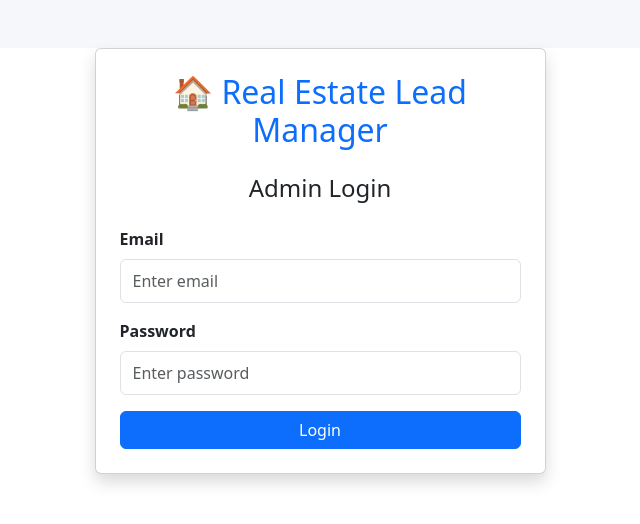
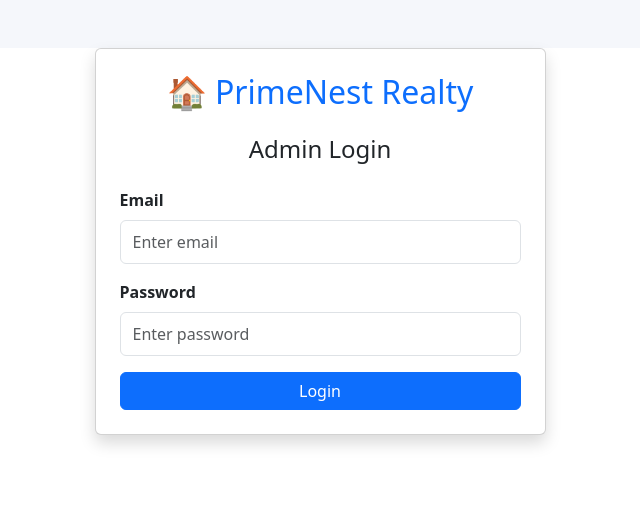
Before and after one commit to urvi2501/realestate-lead-manager, a React app: page / in a window 1280 px wide. Shown: the top 524 px of the page, without its empty margins (320-960 px from the left). Built offline with nearby package versions, Linux system fonts and the light colour scheme; the HTML template or start-up script is replaced by a standard one.

Commit message:
Apply PrimeNest Realty branding

```diff
--- a/src/App.jsx
+++ b/src/App.jsx
@@ -549,7 +549,7 @@ const handleViewEmail = () => {
       onClick={goToDashboard}
       style={{ fontSize: "1.25rem" }}
     >
-      🏠 Real Estate Lead Manager
+      🏠  PrimeNest Realty
     </button>
 
     {/* Right Side */}
--- a/src/Reports.jsx
+++ b/src/Reports.jsx
@@ -150,7 +150,7 @@ function Reports({ onBack }) {
   let y = 20;
 
   doc.setFontSize(18);
-  doc.text("Real Estate Lead Manager Report", 20, y);
+  doc.text(" PrimeNest Realty Report", 20, y);
 
   y += 15;
 
@@ -354,7 +354,7 @@ const exportExcel = () => {
           </h3>
 
           <p className="text-muted mb-0">
-            Real Estate Lead Manager Reports
+            PrimeNest Realty Reports
           </p>
 
         </div>
--- a/src/components/Login.jsx
+++ b/src/components/Login.jsx
@@ -67,7 +67,7 @@ onLogin(token);
             <div className="card-body p-4">
 
               <h2 className="text-center text-primary mb-4">
-                🏠 Real Estate Lead Manager
+                🏠  PrimeNest Realty
               </h2>
 
               <h4 className="text-center mb-4">
```
Also changed, not shown: src/components/CustomerList.jsx (+0 -3 lines).
